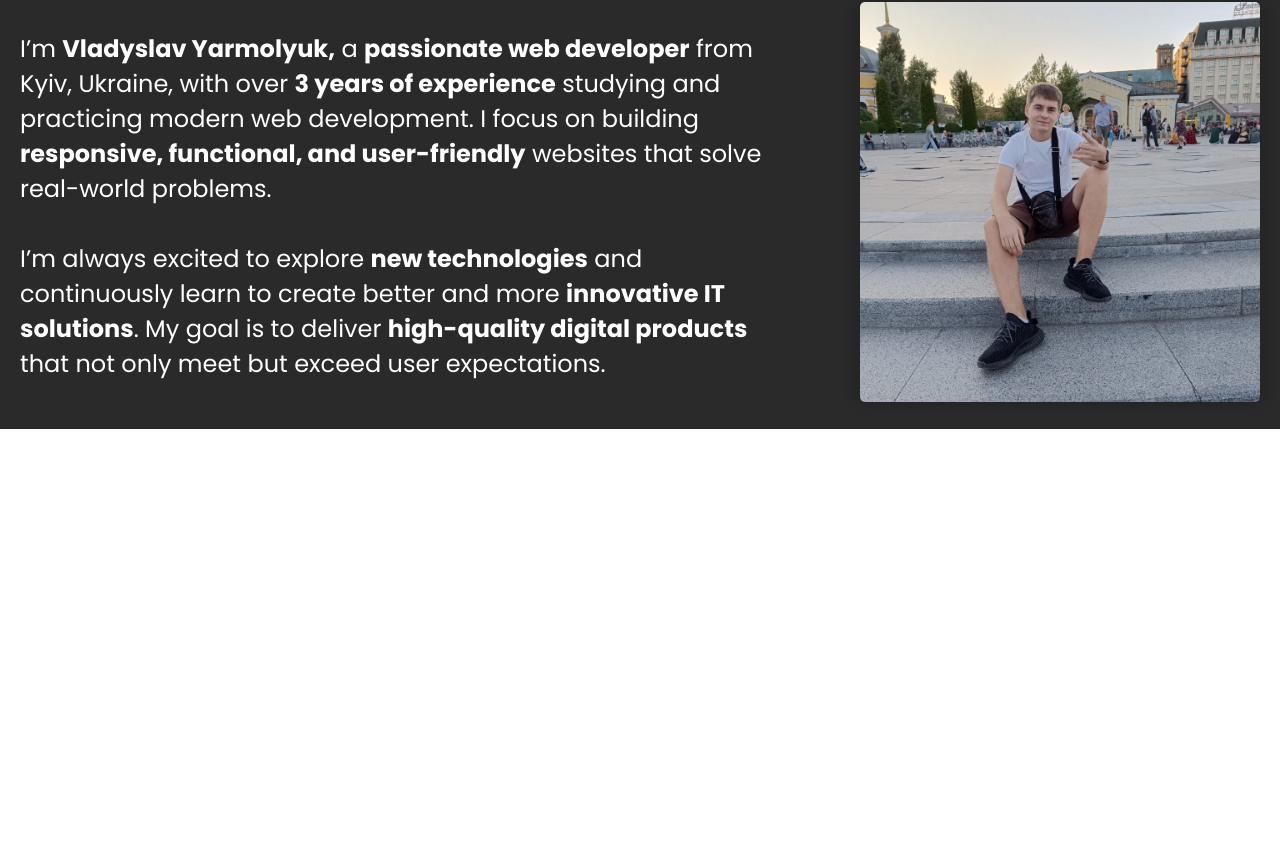
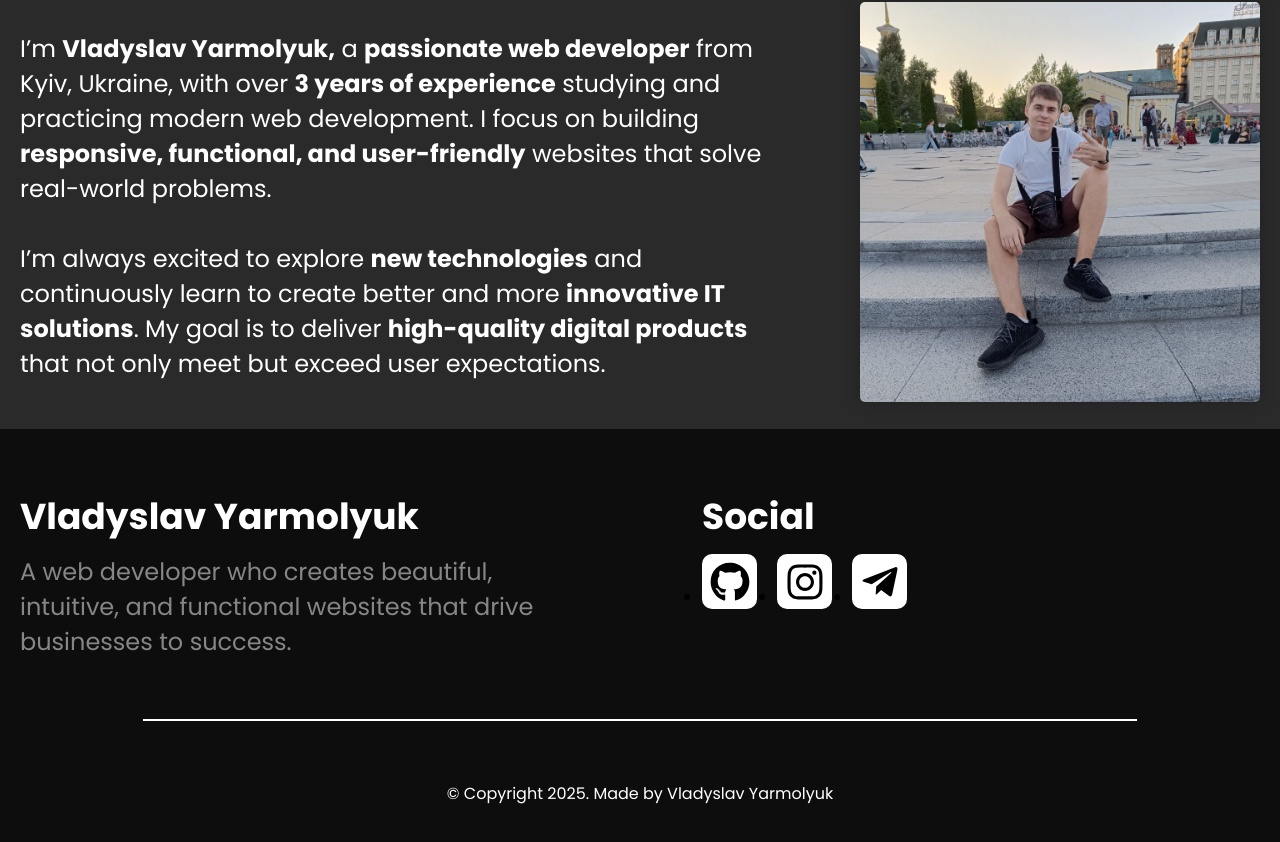
Before and after one commit to regmysss/regmysss.github.io, a React (Vite) app: page / in a window 1280 px wide. Shown: the part 2552-3394 px from the top of the page. Before the commit the page ends 2981 px from the top, so only its background shows below. Built offline with nearby package versions, Linux system fonts and the light colour scheme.

Commit message:
feat: Add Footer component with social links and styling; integrate Footer into App

```diff
--- a/src/App.jsx
+++ b/src/App.jsx
@@ -4,6 +4,7 @@ import { Home } from "./components/Home";
 import { Projects } from "./components/Projects";
 import { Skills } from "./components/Skills";
 import { About } from "./components/About";
+import { Footer } from "./components/Footer";
 
 function App() {
   const { theme, setTheme } = useTheme();
@@ -15,6 +16,7 @@ function App() {
       <Projects />
       <Skills />
       <About />
+      <Footer />
     </>
   )
 }
--- /dev/null
+++ b/src/components/Footer.jsx
@@ -0,0 +1,28 @@
+import { Social } from './UI/Social/Social';
+import { FaGithub, FaInstagram, FaTelegramPlane } from "react-icons/fa";
+import '../styles/footer.css';
+
+export const Footer = () => {
+    return (
+        <footer className='footer'>
+            <div className='footer-content'>
+                <div className='footer-info'>
+                    <div className='footer-about'>
+                        <h2>Vladyslav Yarmolyuk</h2>
+                        <p className='footer-subtitle'>A web developer who creates beautiful, intuitive, and functional websites that drive businesses to success.</p>
+                    </div>
+                    <div className='footer-socials'>
+                        <h2>Social</h2>
+                        <ul>
+                            <Social link={"https://github.com/regmysss"}><FaGithub /></Social>
+                            <Social link={"https://www.instagram.com/vlados.yrm/"}><FaInstagram /></Social>
+                            <Social link={"https://t.me/regmysss"}><FaTelegramPlane /></Social>
+                        </ul>
+                    </div>
+                </div>
+                <hr />
+                <p className='footer-copyright-text'>&copy; Copyright {new Date().getFullYear()}. Made by Vladyslav Yarmolyuk</p>
+            </div>
+        </footer>
+    )
+};
--- /dev/null
+++ b/src/components/UI/Social/Social.jsx
@@ -0,0 +1,11 @@
+import './social.css'
+
+export const Social = ({ children, link }) => {
+    return (
+        <li className='social'>
+            <a href={link} >
+                {children}
+            </a>
+        </li>
+    )
+};
--- /dev/null
+++ b/src/components/UI/Social/social.css
@@ -0,0 +1,17 @@
+.social {
+    width: 55px;
+    height: 55px;
+    border-radius: 10px;
+    background-color: white;
+}
+
+.social a {
+    display: flex;
+    justify-content: center;
+    align-items: center;
+    width: 100%;
+    height: 100%;
+    font-size: 40px;
+    text-decoration: none;
+    color: black;
+}
--- /dev/null
+++ b/src/styles/footer.css
@@ -0,0 +1,56 @@
+.footer {
+    background-color: var(--footer-background-color);
+    padding: 60px 20px;
+}
+
+.footer-content {
+    display: flex;
+    flex-direction: column;
+    align-items: center;
+    max-width: 1400px;
+    margin: auto;
+}
+
+.footer-info {
+    display: flex;
+    justify-content: space-between;
+    align-items: start;
+}
+
+.footer-about {
+    width: 45%;
+}
+
+.footer-about h2,
+.footer-socials h2 {
+    font-size: 36px;
+    color: var(--footer-text-color);
+    margin-bottom: 10px;
+}
+
+.footer-about p {
+    font-size: 24px;
+    color: var(--footer-secondary-text-color);
+}
+
+.footer-socials {
+    width: 45%;
+}
+
+.footer-socials ul {
+    display: flex;
+    align-items: center;
+    justify-content: start;
+    gap: 20px;
+}
+
+.footer-content hr {
+    border: 1px solid var(--footer-border-color);
+    width: 80%;
+    margin: 60px 0;
+}
+
+.footer-copyright-text {
+    font-size: 16px;
+    color: var(--footer-text-color);
+}
```
